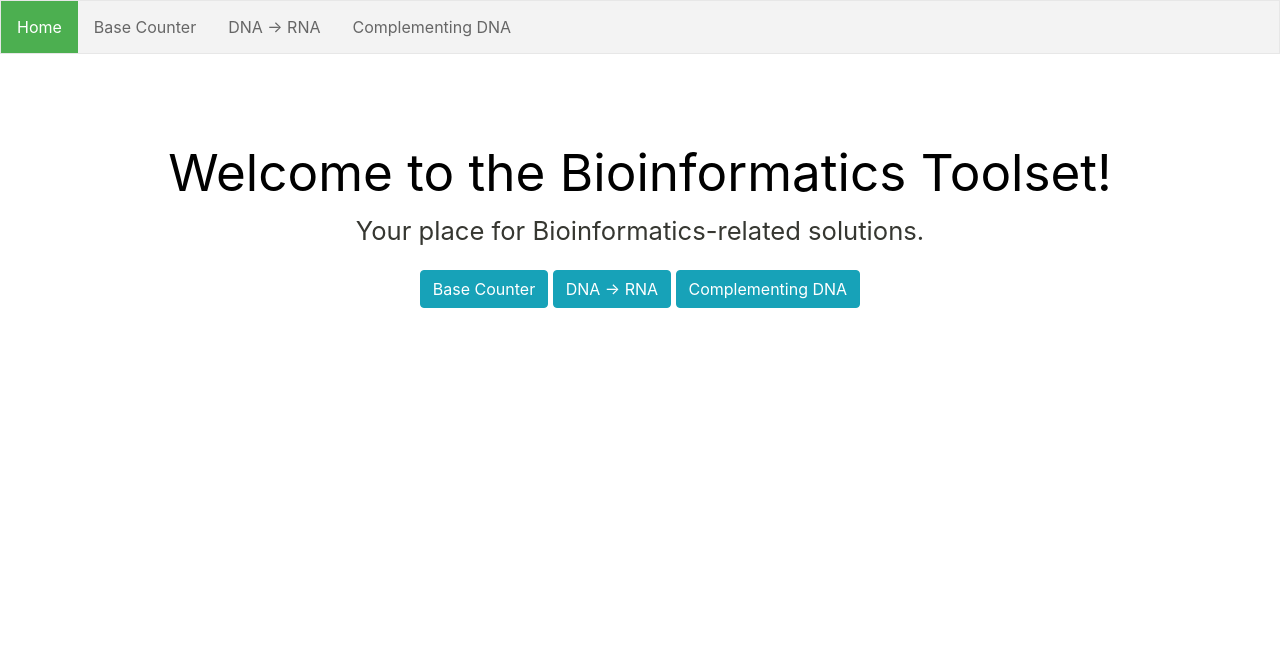
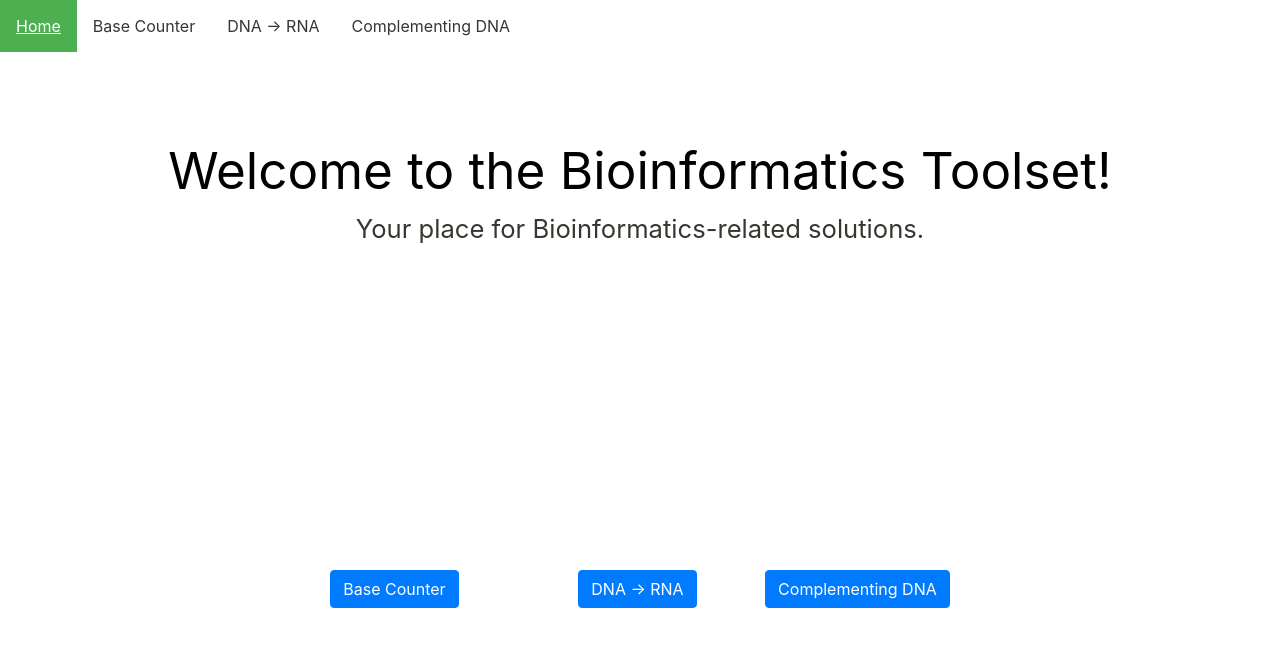
Before and after one commit to afiliz/bioinformatics-toolset, a PHP site: page /index.html in a window 1280 px wide. Shown: the top 647 px of the page. Run offline with PHP 8.4, Linux system fonts and the light colour scheme; some libraries are stand-ins or nearby versions.

Commit message:
Made some visual changes throughout the app

```diff
--- a/convert.html
+++ b/convert.html
@@ -1,6 +1,6 @@
 <!DOCTYPE html>
 <!--TODO: for fanciness, Add fancy fonts, change background color to purple and fonts to white, add graphics if possible-->
-<link rel="stylesheet" type="text/css" href="resources/css/basecount.css">
+<link rel="stylesheet" type="text/css" href="resources/css/convert.css">
 <link rel="stylesheet" href="bootstrap-4.0.0-dist/css/bootstrap.min.css"/>
 <link rel="stylesheet" href="https://maxcdn.bootstrapcdn.com/bootstrap/4.0.0/css/bootstrap.min.css" integrity="sha384-Gn5384xqQ1aoWXA+058RXPxPg6fy4IWvTNh0E263XmFcJlSAwiGgFAW/dAiS6JXm" crossorigin="anonymous">
 <script src="bootstrap-4.0.0-dist/js/bootstrap.min.js"></script>
--- a/index.html
+++ b/index.html
@@ -4,7 +4,7 @@
 <!--TODO: for fanciness, Add fancy fonts, change background color to purple and fonts to white, add graphics if possible-->
 
 <head>
-	<link rel="stylesheet" type="text/css" href="resources/css/basecount.css">
+	<link rel="stylesheet" type="text/css" href="resources/css/index.css">
 	<link rel="stylesheet" href="bootstrap-4.0.0-dist/css/bootstrap.min.css"/>
 	<link rel="stylesheet" href="https://maxcdn.bootstrapcdn.com/bootstrap/4.0.0/css/bootstrap.min.css" integrity="sha384-Gn5384xqQ1aoWXA+058RXPxPg6fy4IWvTNh0E263XmFcJlSAwiGgFAW/dAiS6JXm" crossorigin="anonymous">
 	<script src="bootstrap-4.0.0-dist/js/bootstrap.min.js"></script>
@@ -22,15 +22,15 @@
 		<p id="main-title" class="text-center boy">Welcome to the Bioinformatics Toolset!</p>
 		<p id="sub-title" class="text-center">Your place for Bioinformatics-related solutions.</p>
 	</div>
+    <br><br><br>
+    <div id="buttons" style="text-align:center">
+        <a href="basecount.html"><button id="base-button" type="button" class="btn btn-primary">Base Counter</button></a>
+        <a href="convert.html"><button id="convert-button" type="button" class="btn btn-primary">DNA -> RNA</button></a>
+        <a href="complement.html"><button id="complement-button" type="button" class="btn btn-primary">Complementing DNA</button></a>
+    </div>
 
-			<div style="text-align:center">
-			<a href="basecount.html" type="button" class="btn btn-info">Base Counter</a>
-			<a href="convert.html" type="button" class="btn btn-info">DNA -> RNA</a>
-			<a href="complement.html" type="button" class="btn btn-info">Complementing DNA</a>
-			</div>
-
-		<script src="https://code.jquery.com/jquery-3.2.1.slim.min.js" integrity="sha384-KJ3o2DKtIkvYIK3UENzmM7KCkRr/rE9/Qpg6aAZGJwFDMVNA/GpGFF93hXpG5KkN" crossorigin="anonymous"></script>
-        <script src="https://maxcdn.bootstrapcdn.com/bootstrap/4.0.0/js/bootstrap.min.js" integrity="sha384-JZR6Spejh4U02d8jOt6vLEHfe/JQGiRRSQQxSfFWpi1MquVdAyjUar5+76PVCmYl" crossorigin="anonymous"></script>
-        <script src="https://cdnjs.cloudflare.com/ajax/libs/popper.js/1.12.9/umd/popper.min.js" integrity="sha384-ApNbgh9B+Y1QKtv3Rn7W3mgPxhU9K/ScQsAP7hUibX39j7fakFPskvXusvfa0b4Q" crossorigin="anonymous"></script>
-	</body>
+    <script src="https://code.jquery.com/jquery-3.2.1.slim.min.js" integrity="sha384-KJ3o2DKtIkvYIK3UENzmM7KCkRr/rE9/Qpg6aAZGJwFDMVNA/GpGFF93hXpG5KkN" crossorigin="anonymous"></script>
+    <script src="https://maxcdn.bootstrapcdn.com/bootstrap/4.0.0/js/bootstrap.min.js" integrity="sha384-JZR6Spejh4U02d8jOt6vLEHfe/JQGiRRSQQxSfFWpi1MquVdAyjUar5+76PVCmYl" crossorigin="anonymous"></script>
+    <script src="https://cdnjs.cloudflare.com/ajax/libs/popper.js/1.12.9/umd/popper.min.js" integrity="sha384-ApNbgh9B+Y1QKtv3Rn7W3mgPxhU9K/ScQsAP7hUibX39j7fakFPskvXusvfa0b4Q" crossorigin="anonymous"></script>
+</body>
 </html>
--- a/resources/css/basecount.css
+++ b/resources/css/basecount.css
@@ -47,6 +47,10 @@
     right: 20%;
 }
 
+#form-submit {
+    background: white;
+}
+
 ul {
     list-style-type: none;
     margin: 0;
--- a/resources/css/index.css
+++ b/resources/css/index.css
@@ -5,6 +5,7 @@
 .titles{
     padding-top: 5%;
 }
+
 
 #row-1 {
     padding-top: 17%;
@@ -18,7 +19,15 @@
 
 #sub-title {
     font-size: 2vw;
-    margin-bottom: 20px;
+    margin-bottom: 250px;
+}
+
+#complement-button {
+    margin-left: 5%;
+}
+
+#base-button {
+    margin-right: 9%;
 }
 
 ul {
@@ -26,8 +35,7 @@
     margin: 0;
     padding: 0;
     overflow: hidden;
-    border: 1px solid #e7e7e7;
-    background-color: #f3f3f3;
+    background-color: white;
 }
 
 li {
@@ -36,7 +44,7 @@
 
 li a {
     display: block;
-    color: #666;
+    color: rgb(53, 53, 53);
     text-align: center;
     padding: 14px 16px;
     text-decoration: none;
@@ -50,3 +58,7 @@
     color: white;
     background-color: #4CAF50;
 }
+
+body{
+    background-color: purple;
+}
```
Also changed, not shown: basecount.html (+6 -4 lines), complement.html (+1 -10 lines), README.txt.
